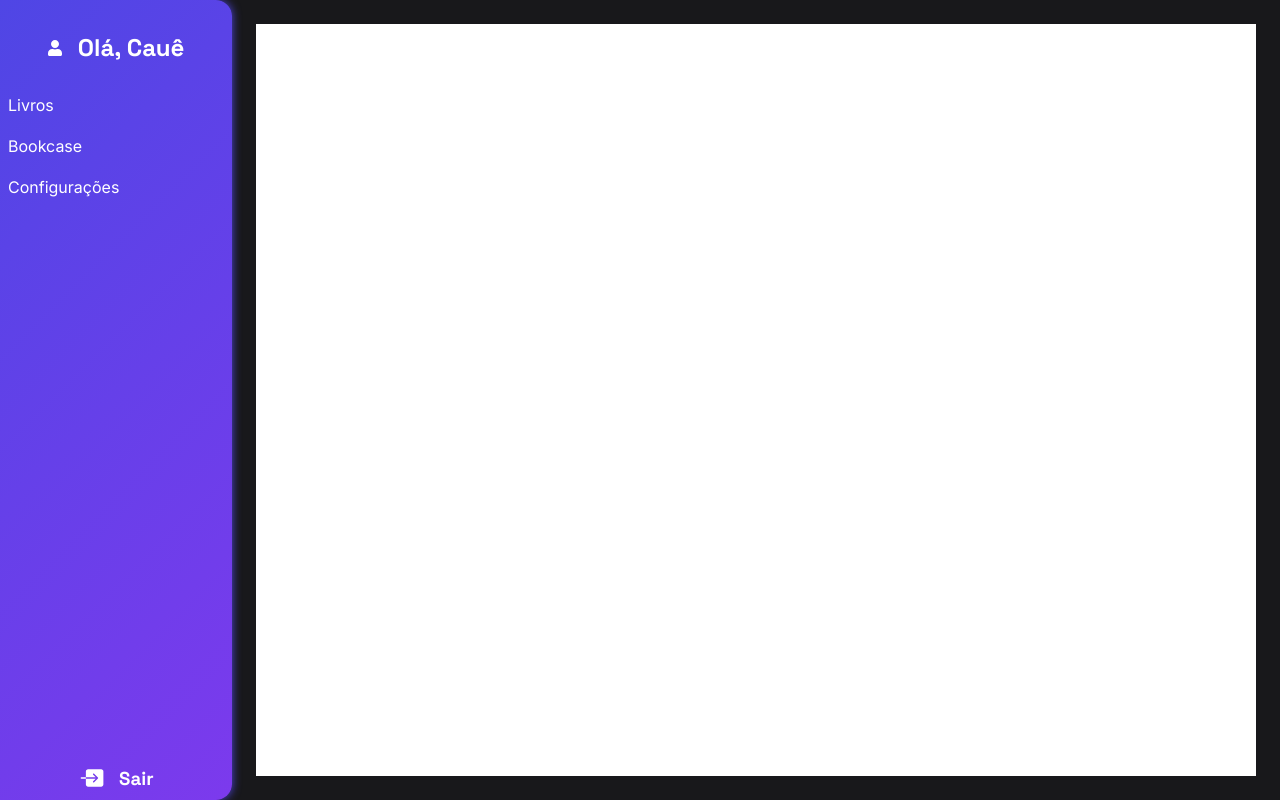
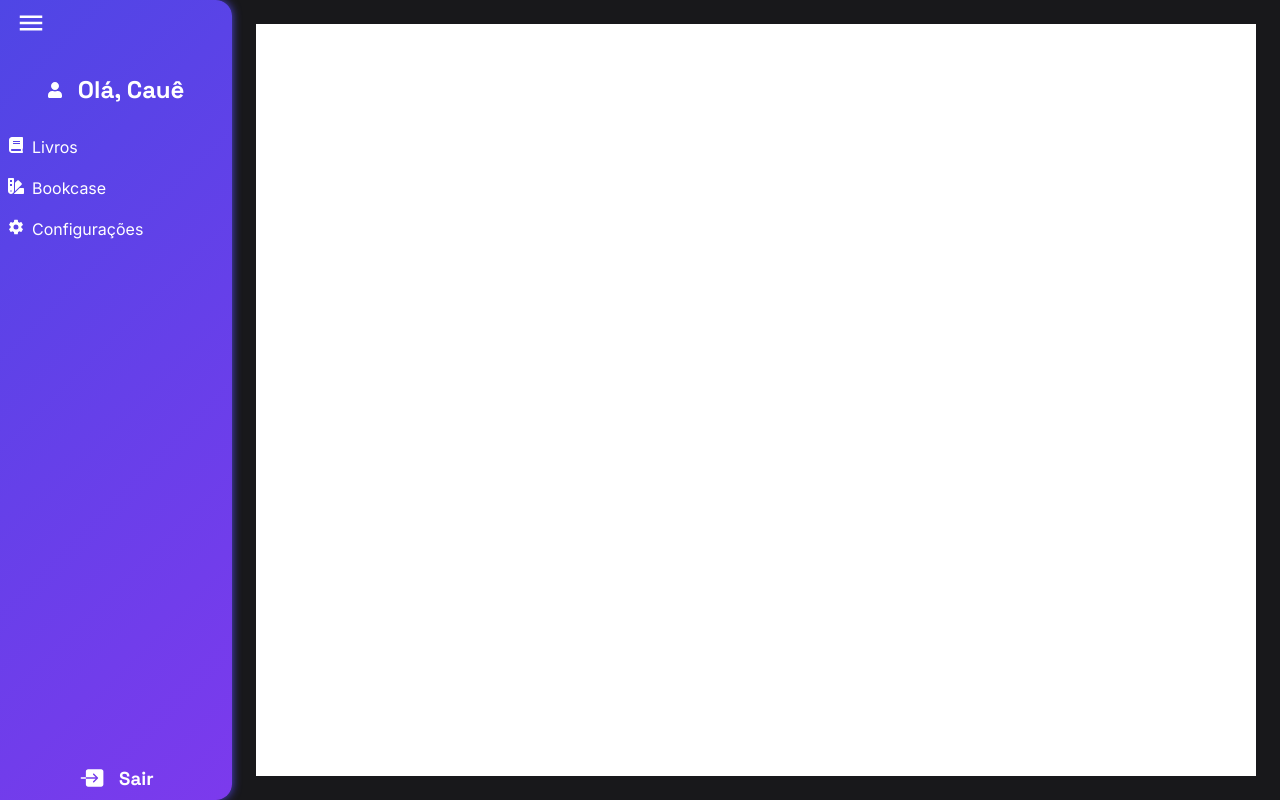
Before and after one commit to cauealb/biblioteca-front-simple, a React (Vite) app: page /dashboard in a window 1280 px wide. Built offline with nearby package versions, Linux system fonts and the light colour scheme.

Commit message:
incluindo icons

```diff
--- a/src/pages/Dashboard/DashboardPages.tsx
+++ b/src/pages/Dashboard/DashboardPages.tsx
@@ -2,6 +2,10 @@ import { useState } from 'react';
 import styles from './style.module.css'
 import { FaUser } from "react-icons/fa";
 import { IoIosExit } from "react-icons/io";
+import { FaBook } from "react-icons/fa";
+import { FaSwatchbook } from "react-icons/fa6";
+import { IoSettingsSharp } from "react-icons/io5";
+import { MdMenu } from "react-icons/md";
 import ModalYesOrNo from '../../components/ModalYesOrNo';
 import { Link, Outlet } from 'react-router-dom';
 
@@ -21,6 +25,9 @@ export default function DashboardPages() {
             <div className={styles.container}>
                 <aside className={styles.sidebar}>
                     <div className={styles.navSidebar}>
+                        <div className={styles.menu}>
+                            <MdMenu size={30} />
+                        </div>
                         <div className={styles.contentuser}>
                             <FaUser />
                             <h2>Olá, Cauê</h2>
@@ -28,13 +35,22 @@ export default function DashboardPages() {
 
                         <nav className={styles.options}>
                             <Link to="/dashboard/best-books">
-                                Livros
+                                <div>
+                                    <FaBook />
+                                    Livros
+                                </div>
                             </Link>
                             <Link to="/dashboard/my-bookcase">
-                                Bookcase
+                                <div>
+                                    <FaSwatchbook />
+                                    Bookcase
+                                </div>
                             </Link>
                             <Link to="/dashboard/config">
-                                Configurações
+                                <div>
+                                    <IoSettingsSharp />
+                                    Configurações
+                                </div>
                             </Link>
                         </nav>
 
--- a/src/pages/Dashboard/style.module.css
+++ b/src/pages/Dashboard/style.module.css
@@ -59,6 +59,11 @@
     text-decoration: none;
 }
 
+.options div {
+    display: flex;
+    gap: 0.5rem;
+}
+
 .options > a:hover {
     padding-left: 1rem;
     background-color: rgba(255, 255, 255, 0.329);
@@ -70,3 +75,9 @@
     margin: 1.5rem;
     padding: 1.5rem;
 }
+
+.menu {
+    margin-top: 0.5rem;
+    margin-left: 1rem;
+    cursor: pointer;
+}
```
